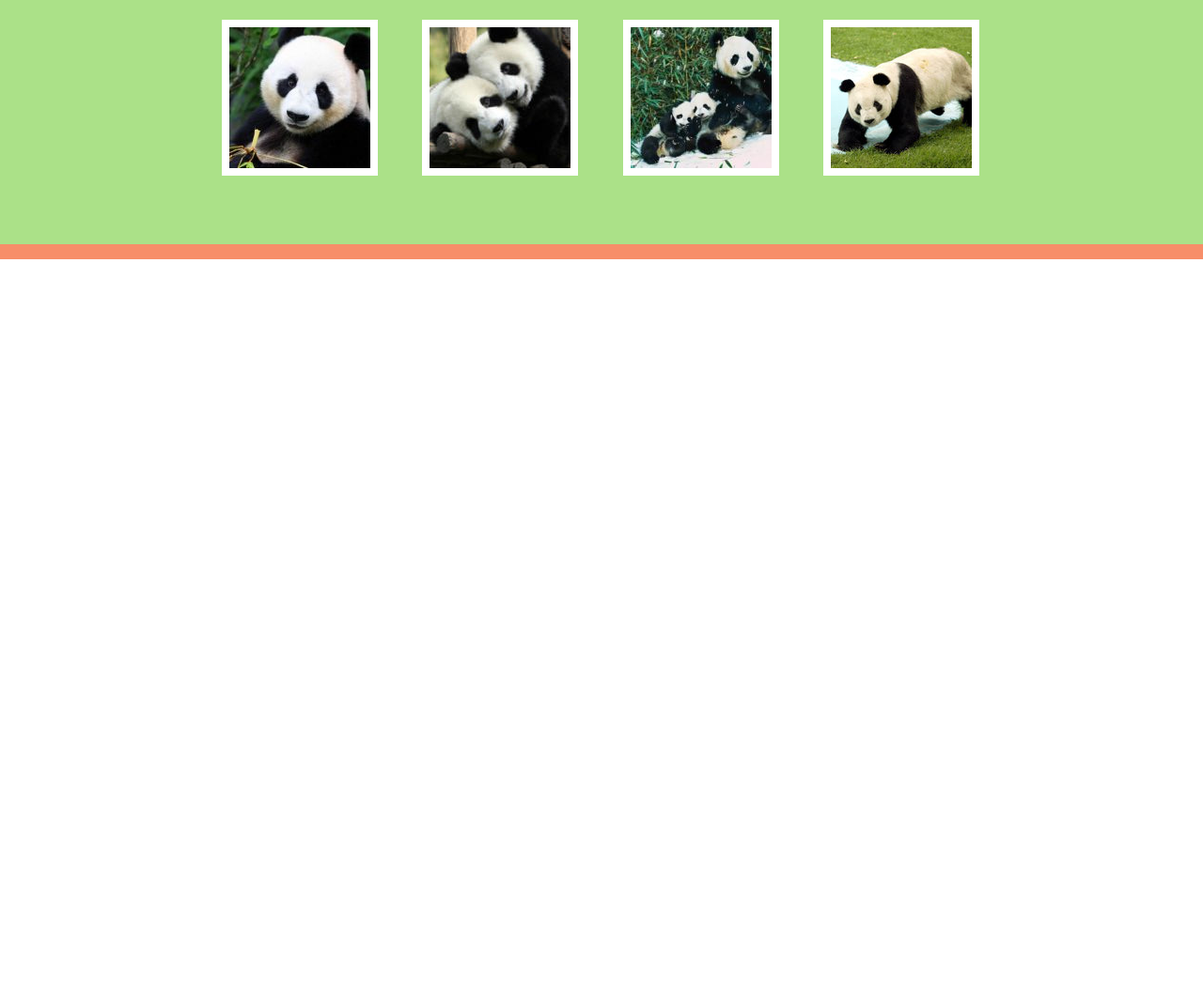
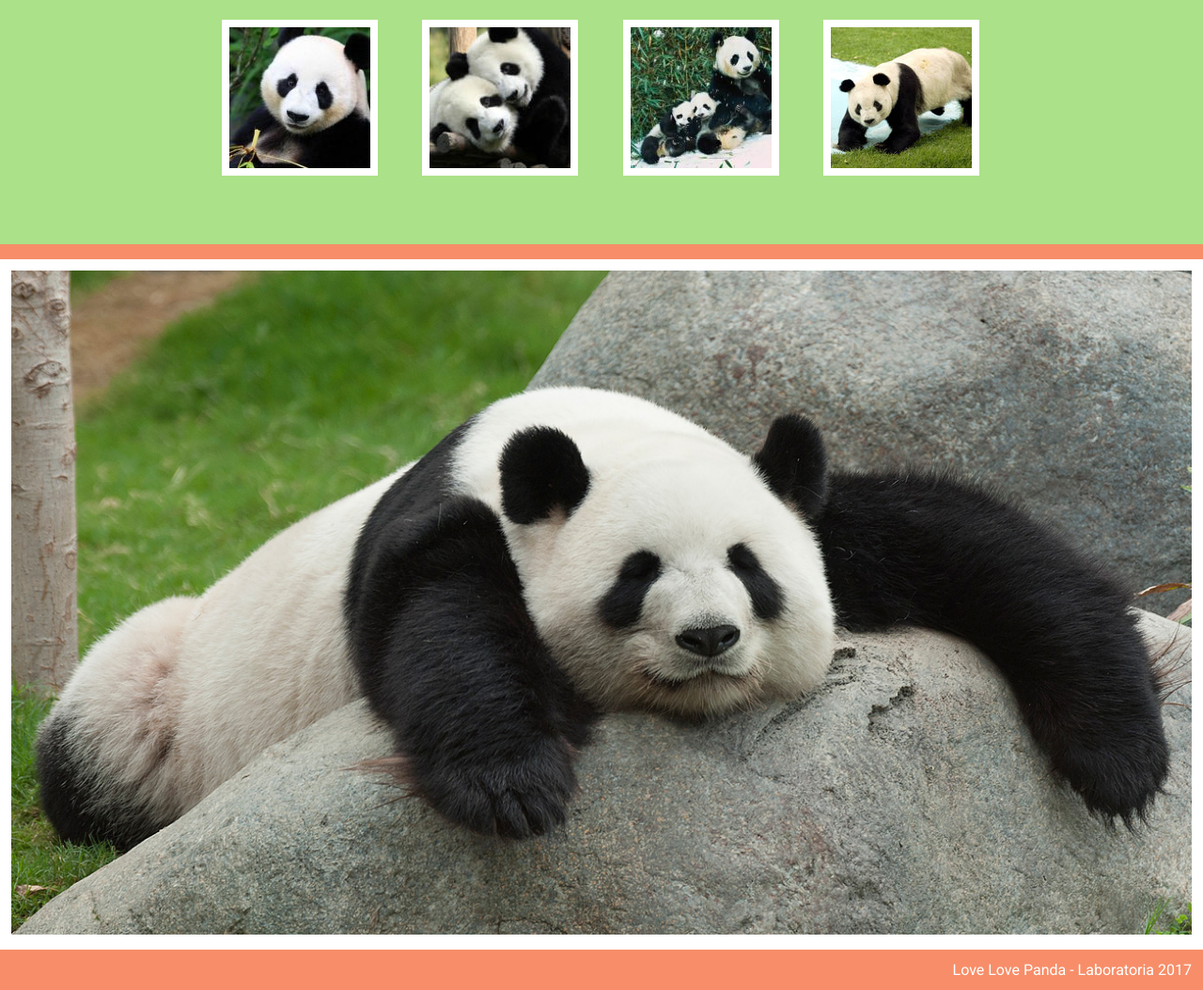
Before and after one commit to RoxanaCS/Love-Love-Panda-Desu, a plain HTML site: page index.html in a window 1280 px wide. Shown: the part 1862-2916 px from the top of the page at 94% size. Before the commit the page ends 2138 px from the top, so only its background shows below. Drawn offline with Linux system fonts and the light colour scheme.

Commit message:
version con footer

```diff
--- a/assets/css/main.css
+++ b/assets/css/main.css
@@ -1,3 +1,4 @@
+*{padding: 0;}
 body{
   margin: 0 auto;
   font-family: 'Roboto', sans-serif;
@@ -73,3 +74,11 @@ header{
   border: 0.5em solid #FFF;
   margin-bottom: 3em;
 }
+.lazyPanda{
+  width: 100%;
+}
+footer{
+  background-color: #F78E69;
+  color: #FFF;
+  text-align: right;
+}
--- a/index.html
+++ b/index.html
@@ -59,11 +59,19 @@
         </div>
       </div>
     </section>
+    <section class="lastPanda">
+      <div class="row">
+        <div class="col-12">
+          <img class="lazyPanda" src="assets/img/tres.jpg" alt="">
+        </div>
+      </div>
+    </section>
     <footer>
-      <div class="">
-
+      <div class="row">
+        <div class="col-12">
+          <p class="footerText">Love Love Panda - Laboratoria 2017</p>
+        </div>
       </div>
-
     </footer>
 
 
```
